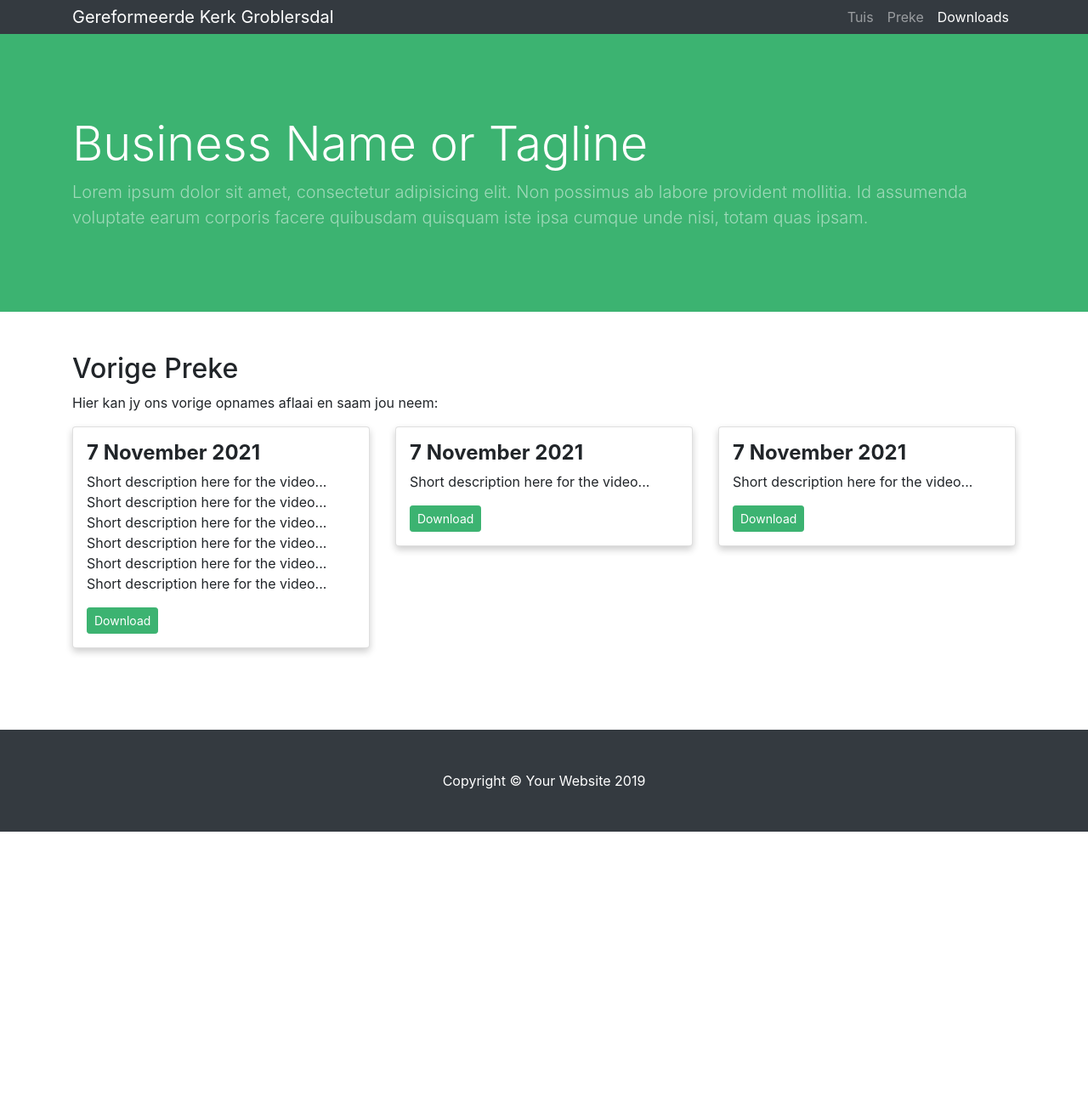
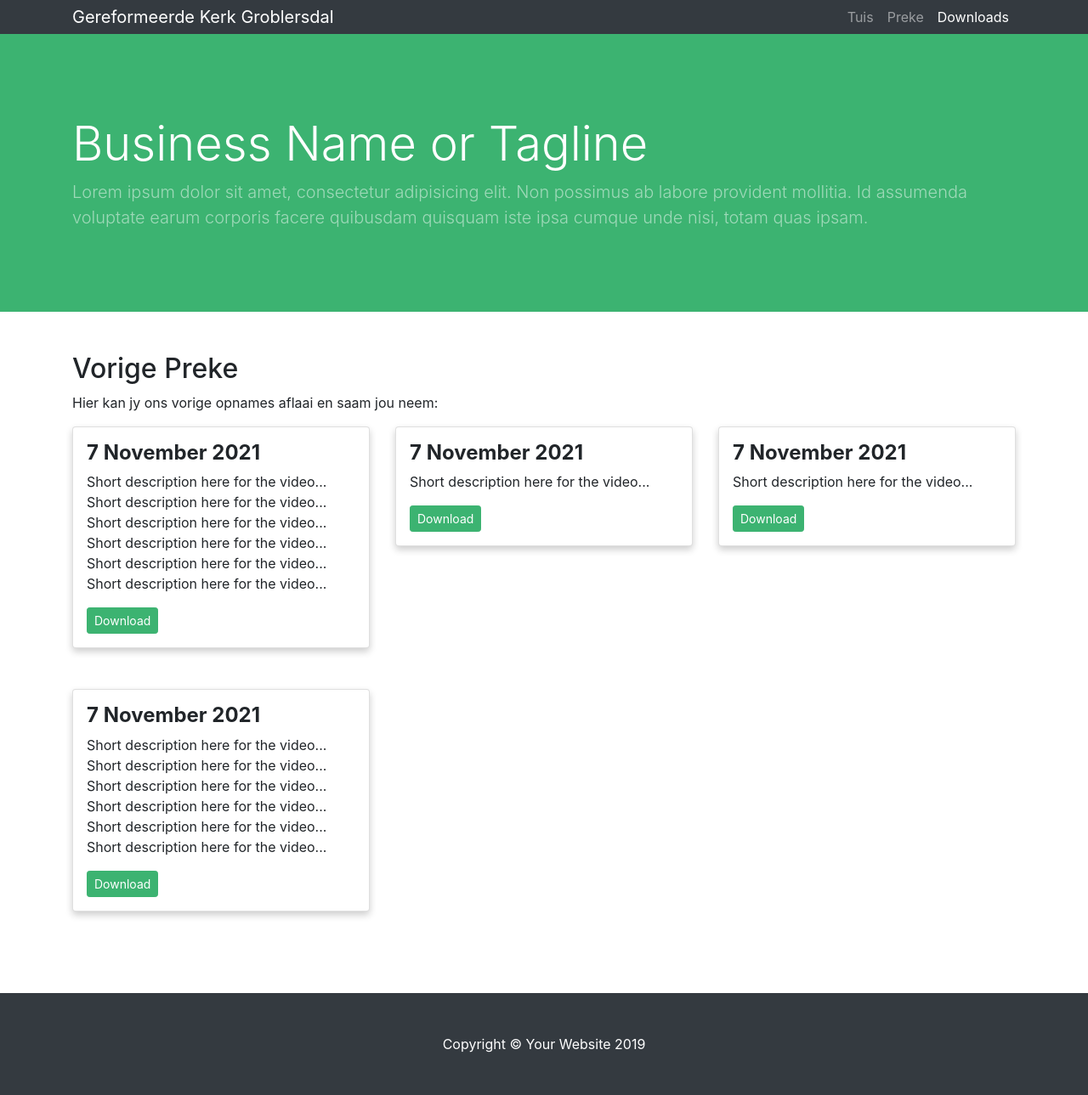
Before and after one commit to sharu725/business-frontpage, a Jekyll site: the page built from _pages/downloads.md, in a window 1280 px wide. Shown: the whole page at 85% size. Built offline with Jekyll 4.4.1, drawn with Linux system fonts in a browser that asks for light colours; nearby versions of some CDN libraries; library files that are not in the unit come from our copies; comment, search, counter and statistics services are not loaded; our own code applies the rules of GitHub Pages for plain Markdown files; before the commit the page ends 979 px from its top, so only the background shows below that.

Commit message:
Update downloads.md

```diff
--- a/_pages/downloads.md
+++ b/_pages/downloads.md
@@ -35,4 +35,13 @@ Hier kan jy ons vorige opnames aflaai en saam jou neem:
       </div>
     </div>
   </div>
+  <div class="col-md-4 mb-5">
+    <div class="card">
+      <div class="card_container">
+        <h4><b>7 November 2021</b></h4>
+        <p>Short description here for the video... Short description here for the video... Short description here for the video... Short description here for the video... Short description here for the video... Short description here for the video...</p>
+        <a class="btn btn-primary btn-sm" href="#">Download</a>
+      </div>
+    </div>
+  </div>
 </div>
```
